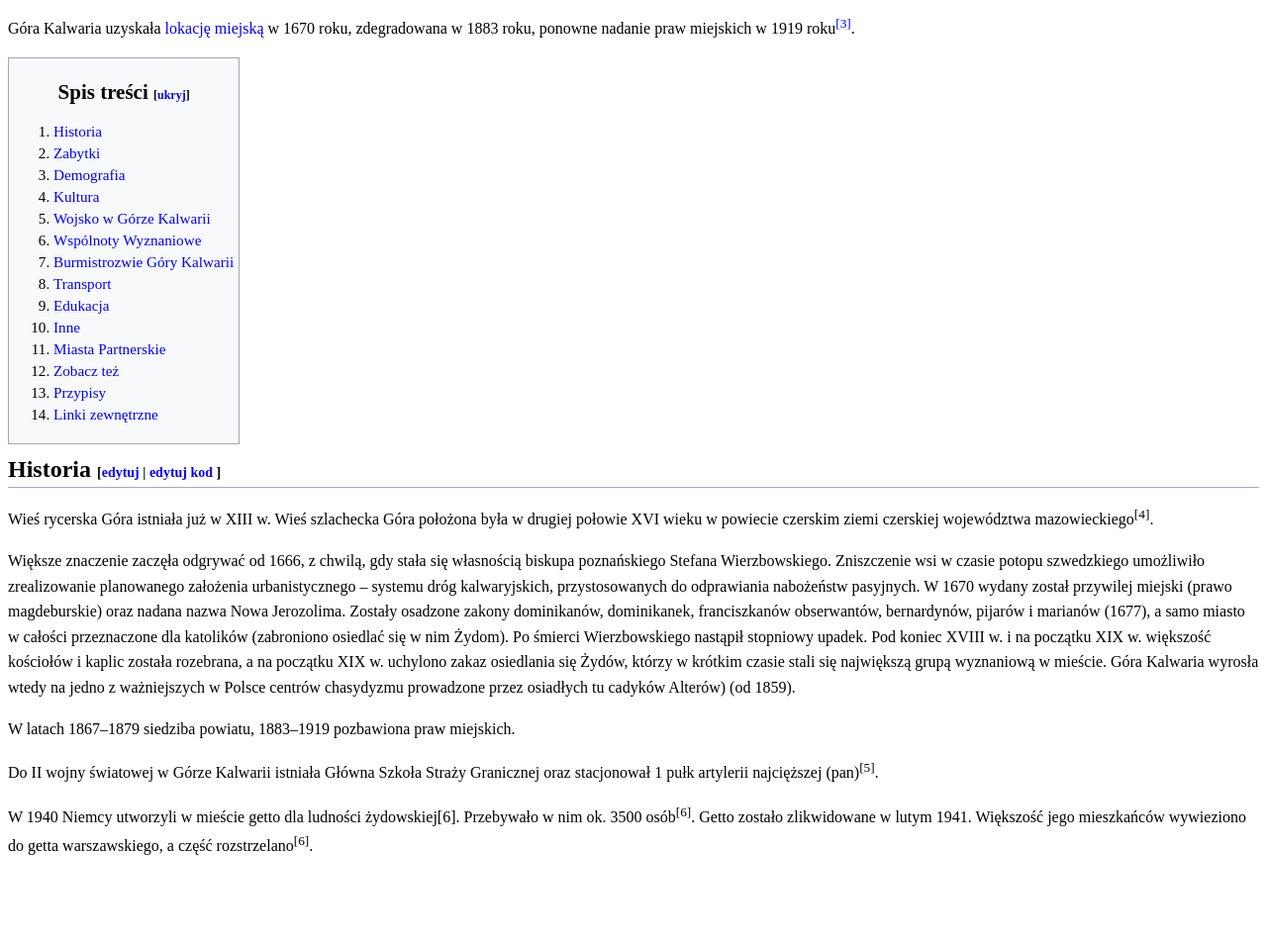
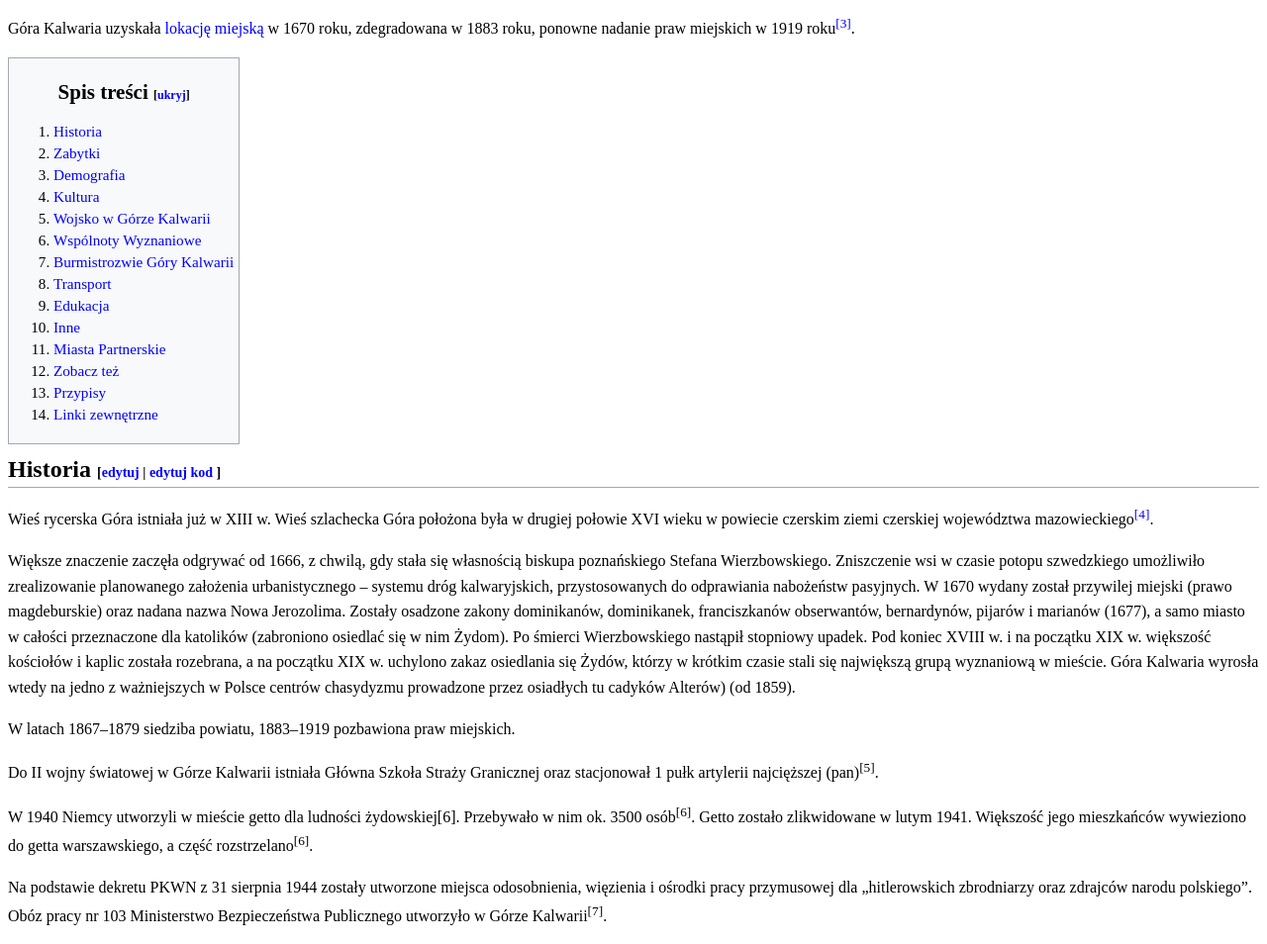
Before and after one commit to Karkolo16/Wiki-website-GoraKalwaria, a plain HTML site: page index.html in a window 1280 px wide. Shown: the part 111-1065 px from the top of the page at 99% size. Before the commit the page ends 995 px from the top, so only its background shows below. Drawn offline with Linux system fonts and the light colour scheme.

Commit message:
finish with hisotira paragraph

```diff
--- a/index.html
+++ b/index.html
@@ -52,7 +52,8 @@
       <p>
         Wieś rycerska Góra istniała już w XIII w. Wieś szlachecka Góra położona
         była w drugiej połowie XVI wieku w powiecie czerskim ziemi czerskiej
-        województwa mazowieckiego<sup>[4]</sup>.
+        województwa mazowieckiego<a><sup>[4]</sup></a
+        >.
       </p>
       <p>
         Większe znaczenie zaczęła odgrywać od 1666, z chwilą, gdy stała się
@@ -86,6 +87,13 @@
         w lutym 1941. Większość jego mieszkańców wywieziono do getta
         warszawskiego, a część rozstrzelano<sup>[6]</sup>.
       </p>
+      <p>
+        Na podstawie dekretu PKWN z 31 sierpnia 1944 zostały utworzone miejsca
+        odosobnienia, więzienia i ośrodki pracy przymusowej dla „hitlerowskich
+        zbrodniarzy oraz zdrajców narodu polskiego”. Obóz pracy nr 103
+        Ministerstwo Bezpieczeństwa Publicznego utworzyło w Górze
+        Kalwarii<sup>[7]</sup>.
+      </p>
     </div>
   </body>
 </html>
```
